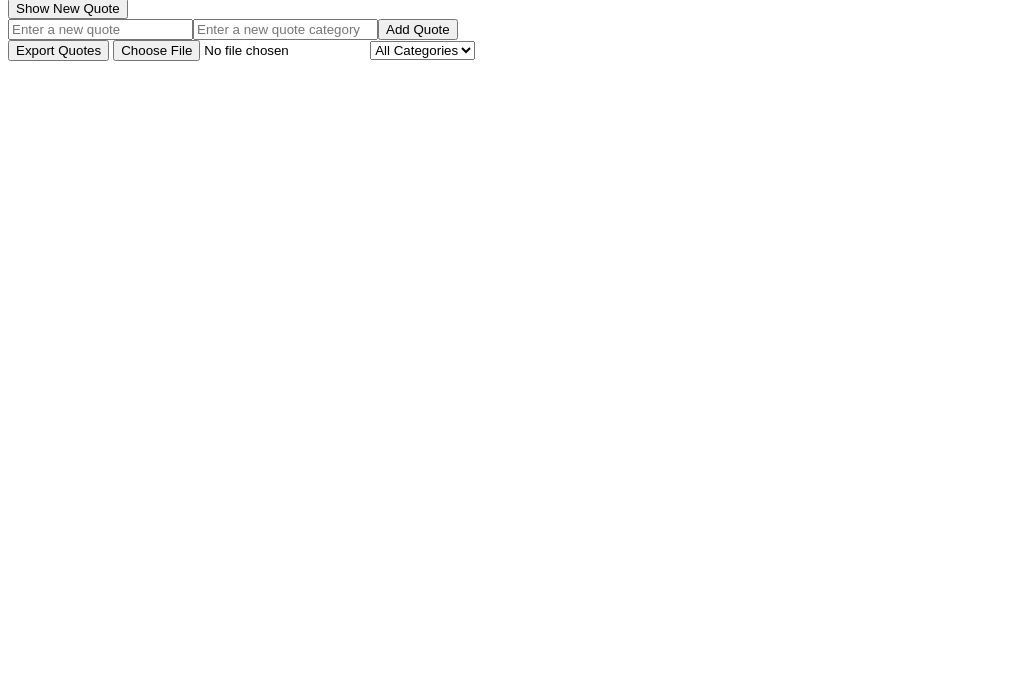
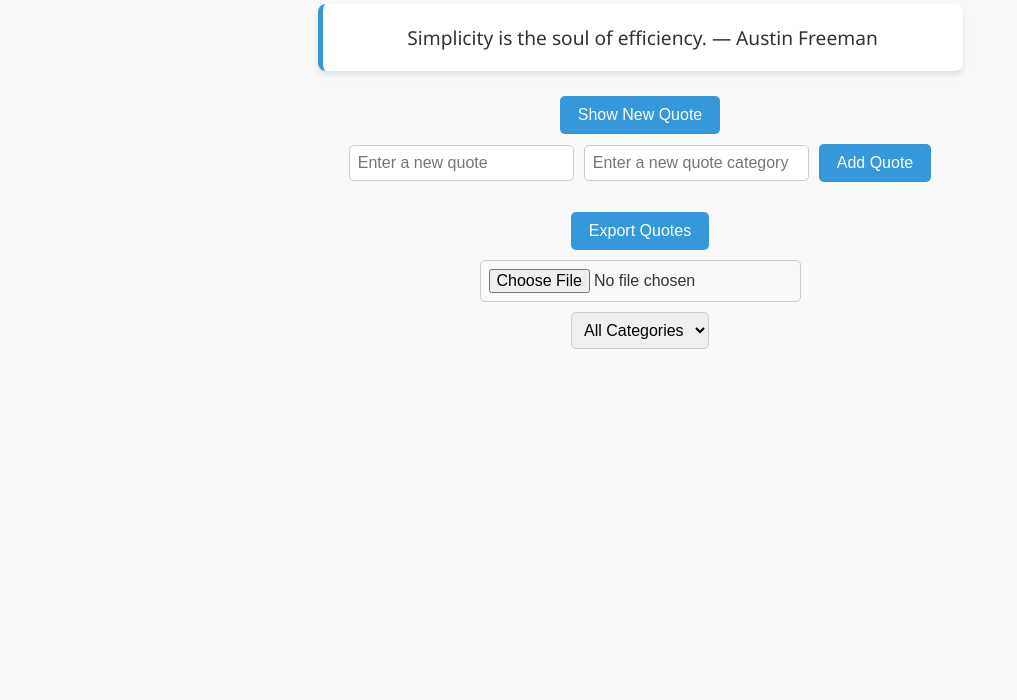
Before and after one commit to IyvonneAyoyi/alx_fe_javascript, a plain HTML site: page dom-manipulation/index.html in a window 1280 px wide. Shown: the part 100-800 px from the top of the page, without its empty margins (0-1017 px from the left). Drawn offline with Linux system fonts and the light colour scheme.

Commit message:
Add style.css file and link to index.html file

```diff
--- a/dom-manipulation/index.html
+++ b/dom-manipulation/index.html
@@ -4,6 +4,7 @@
     <meta charset="UTF-8">
     <meta name="viewport" content="width=device-width, initial-scale=1.0">
     <title>Dynamic Quote Generator</title>
+    <link rel="stylesheet" href="style.css">
   </head>
   <body>
     <h1>Dynamic Quote Generator</h1>
--- /dev/null
+++ b/dom-manipulation/style.css
@@ -0,0 +1,80 @@
+/* General page styling */
+body {
+  font-family: 'Segoe UI', Tahoma, Geneva, Verdana, sans-serif;
+  background-color: #f9f9f9;
+  color: #333;
+  margin: 20px;
+  padding: 0;
+  display: flex;
+  flex-direction: column;
+  align-items: center;
+}
+
+/* Heading */
+h1 {
+  color: #2c3e50;
+  margin-bottom: 20px;
+}
+
+/* Quote display box */
+#quoteDisplay {
+  background-color: #fff;
+  border-left: 5px solid #3498db;
+  padding: 20px;
+  width: 90%;
+  max-width: 600px;
+  margin-bottom: 20px;
+  font-size: 1.2rem;
+  text-align: center;
+  box-shadow: 0 4px 6px rgba(0,0,0,0.1);
+  border-radius: 8px;
+}
+
+/* Buttons styling */
+button {
+  background-color: #3498db;
+  color: #fff;
+  border: none;
+  padding: 10px 18px;
+  margin: 5px;
+  border-radius: 5px;
+  cursor: pointer;
+  font-size: 1rem;
+  transition: background-color 0.3s ease;
+}
+
+button:hover {
+  background-color: #2980b9;
+}
+
+/* Input fields styling */
+input[type="text"], input[type="file"], select {
+  padding: 8px;
+  margin: 5px;
+  font-size: 1rem;
+  border: 1px solid #ccc;
+  border-radius: 5px;
+}
+
+/* Form container */
+#formContainer {
+  display: flex;
+  flex-direction: column;
+  align-items: center;
+  margin-bottom: 20px;
+  width: 90%;
+  max-width: 600px;
+}
+
+/* Responsive adjustments */
+@media (max-width: 480px) {
+  #quoteDisplay {
+    font-size: 1rem;
+    padding: 15px;
+  }
+
+  button, input[type="text"], select {
+    width: 100%;
+    box-sizing: border-box;
+  }
+}
```
